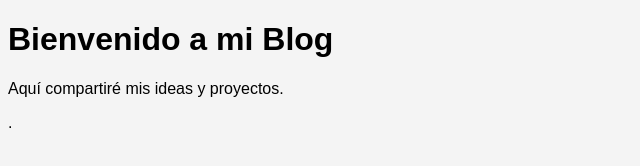
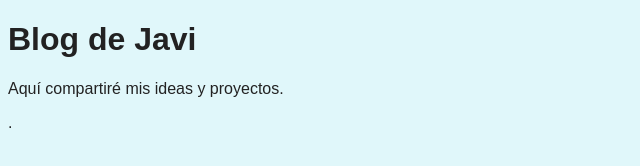
Before and after one commit to jcormar0109/my-personal-blog, a plain HTML site: page index.html in a window 1280 px wide. Shown: the whole page, without its empty margins (0-640 px from the left). Drawn offline with Linux system fonts and the light colour scheme.

Commit message:
feat: Actualizar título y estilos base del blog

```diff
--- a/index.html
+++ b/index.html
@@ -1 +1 @@
-<!DOCTYPE html><html lang="es"><head><meta charset="UTF-8"><title>Mi Blog Personal</title><link rel="stylesheet" href="style.css"></head><body><h1>Bienvenido a mi Blog</h1><p>Aquí compartiré mis ideas y proyectos.</p></body></html>.
+<!DOCTYPE html><html lang="es"><head><meta charset="UTF-8"><title>Mi Blog Personal</title><link rel="stylesheet" href="style.css"></head><body><h1>Blog de Javi</h1><p>Aquí compartiré mis ideas y proyectos.</p></body></html>.
--- a/style.css
+++ b/style.css
@@ -1 +1 @@
-body { font-family: sans-serif; background-color: #f4f4f4; }
+body { font-family: sans-serif; background-color: #e0f7fa; color: #222; }
```
